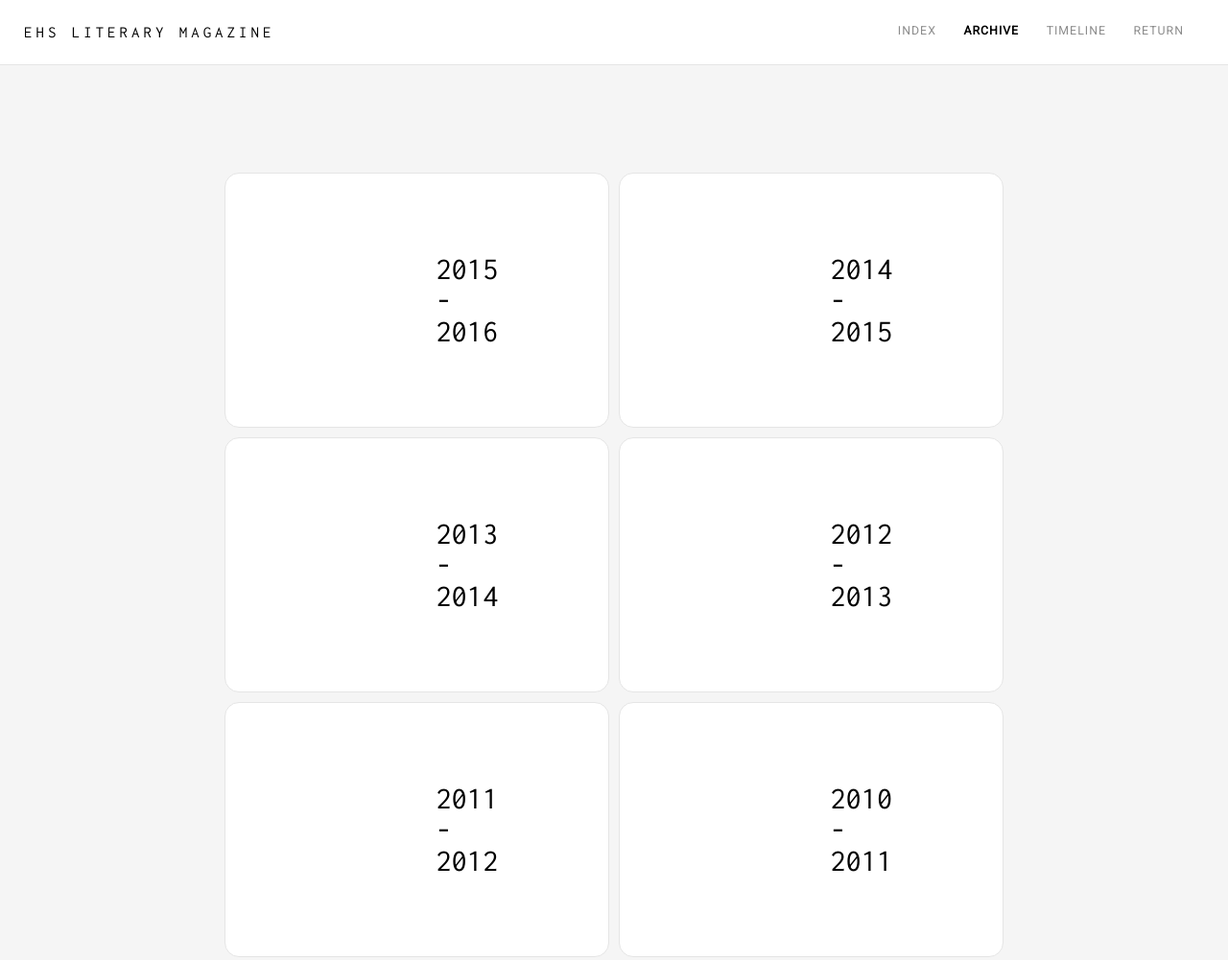
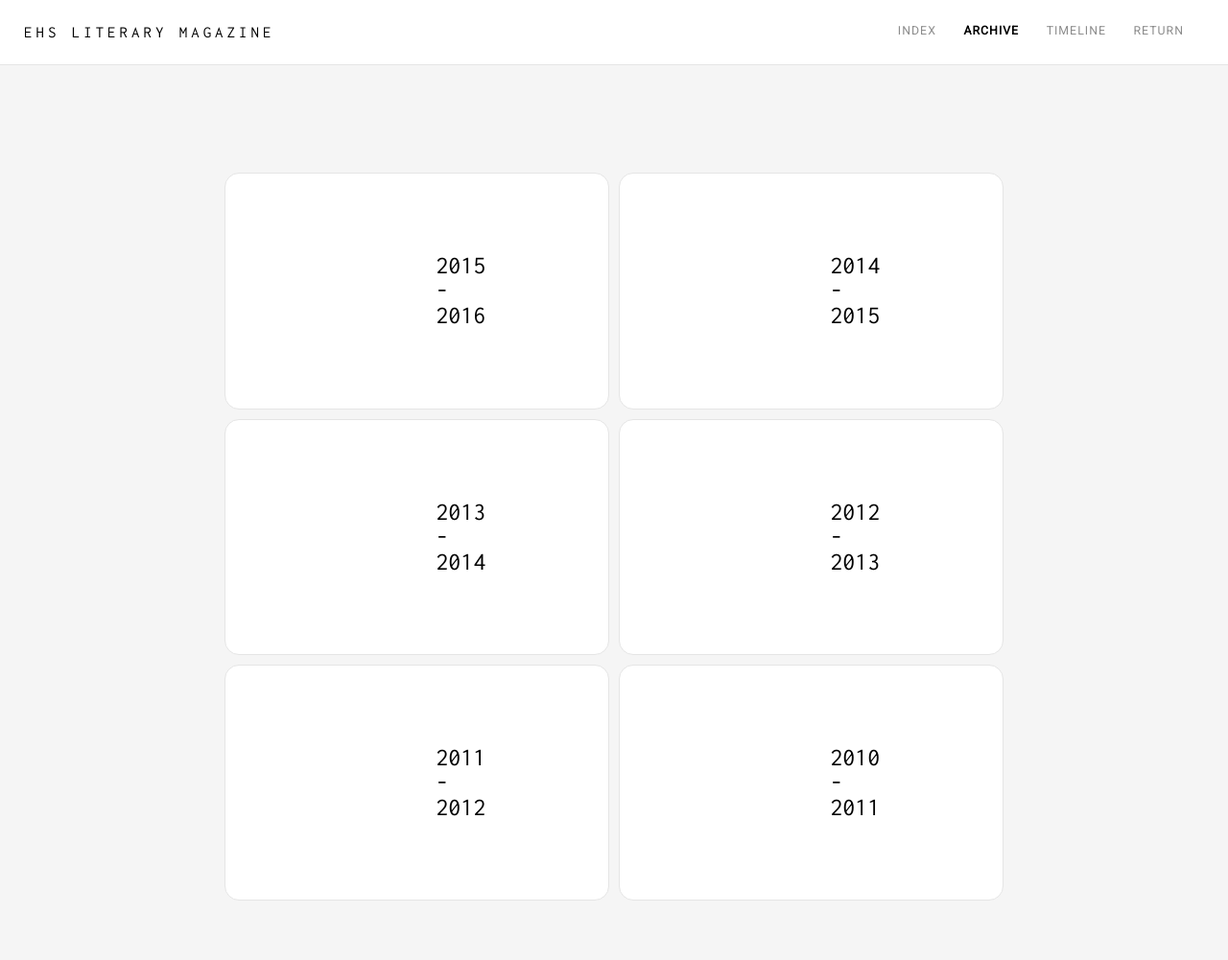
Before and after one commit to ehslitmag/ehslitmag.github.io, a plain HTML site: page archive.html in a window 1280 px wide. Shown: the top 1001 px of the page at 96% size. Drawn offline with nearby package versions, Linux system fonts and the light colour scheme.

Commit message:
Update litmag.css

```diff
--- a/litmag.css
+++ b/litmag.css
@@ -212,8 +212,7 @@ a#onpage {
 #archive td {
 	cursor:pointer;
 	padding:10% 27%;
-	margin:auto;
-	font-size:2.5em;
+	font-size:2em;
 	line-height:100%;
 	color:#000;
 	background:#ffffff;
```
